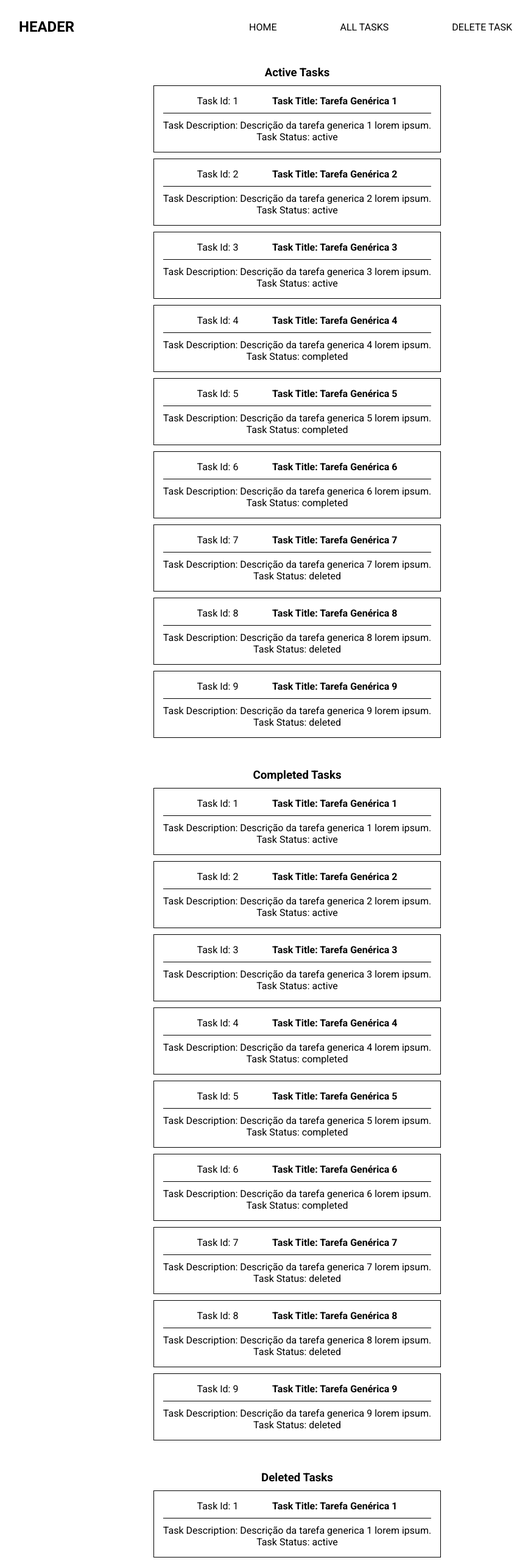
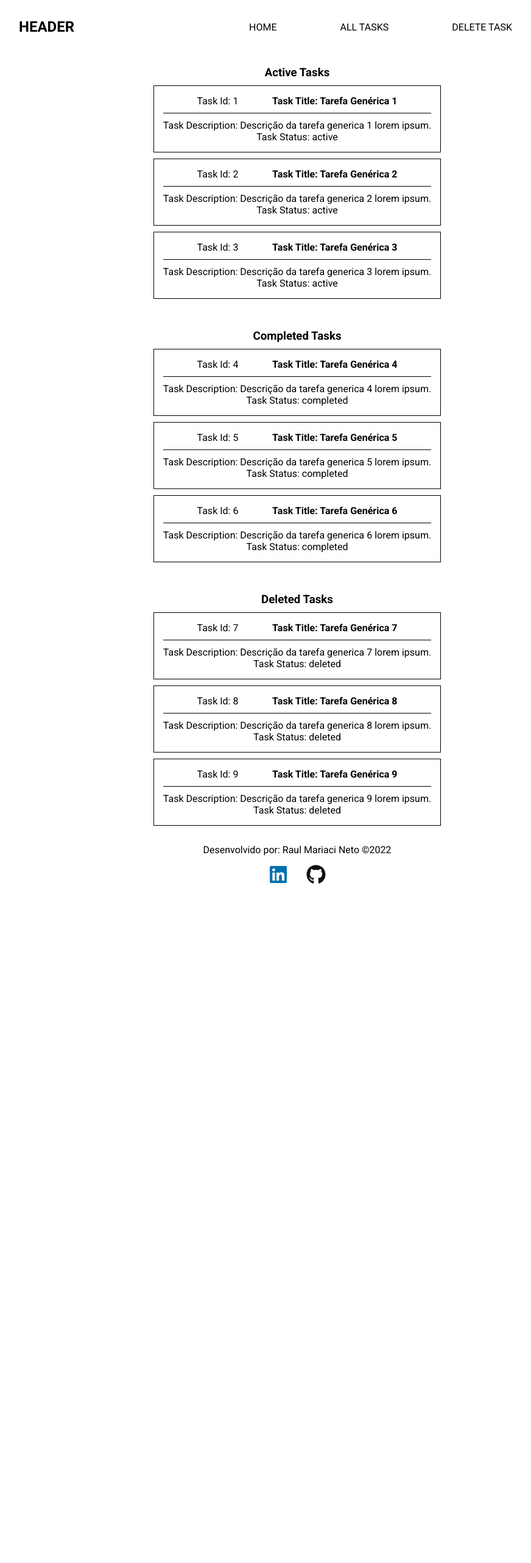
Before and after one commit to raulmn00/projeto-to-do-list-react, a React (Vite) app: page / in a window 1280 px wide. Shown: the top 2563 px of the page at 61% size, without its empty margins (152-1024 px from the left). After the commit the page ends 1465 px from the top, so only its background shows below. Built offline with nearby package versions, Linux system fonts and the light colour scheme.

Commit message:
feat: divide taskList based in taskStatus prop

```diff
--- a/src/components/MainContent/MainContent.jsx
+++ b/src/components/MainContent/MainContent.jsx
@@ -8,15 +8,15 @@ export function MainContent() {
                 <div className="mainContentContainer">
                     <section className="activeTasks">
                         <h3 className="activeTasksTitle">Active Tasks</h3>
-                        <TaskList />
+                        <TaskList statusTask="active" />
                     </section>
                     <section className="completedTasks">
                         <h3 className="activeTasksTitle">Completed Tasks</h3>
-                        <TaskList />
+                        <TaskList statusTask="completed" />
                     </section>
                     <section className="deletedTasks">
                         <h3 className="activeTasksTitle">Deleted Tasks</h3>
-                        <TaskList />
+                        <TaskList statusTask="deleted" />
                     </section>
                 </div>
             </main>
--- a/src/components/TaskList/TaskList.jsx
+++ b/src/components/TaskList/TaskList.jsx
@@ -1,10 +1,17 @@
 import './TaskList.css';
 import { Tasks } from '../../mocks/Tasks.js';
 
-export function TaskList() {
+export function TaskList({ statusTask }) {
+    const taskListAccepted = [];
+    Tasks.map((task) => {
+        if (task.taskStatus === statusTask) {
+            taskListAccepted.push(task);
+        }
+    });
+    console.log(taskListAccepted);
     return (
         <>
-            {Tasks.map((task, index) => (
+            {taskListAccepted.map((task, index) => (
                 <div className="taskListContainer" key={`taskItem-${index}`}>
                     <div className="headerTask">
                         <p className="taskId"> Task Id: {task.id}</p>
```
